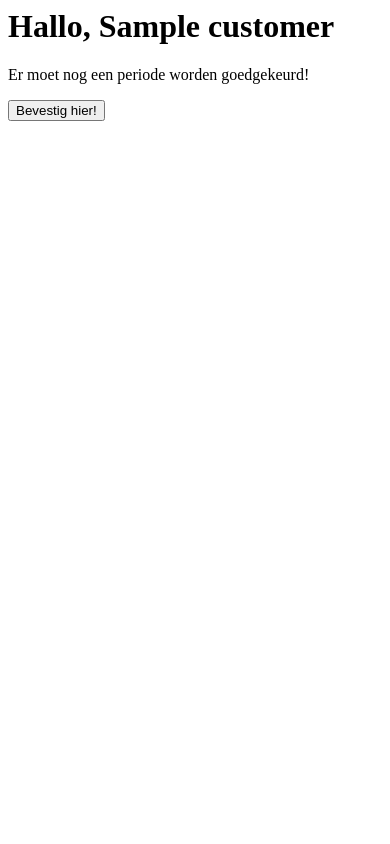
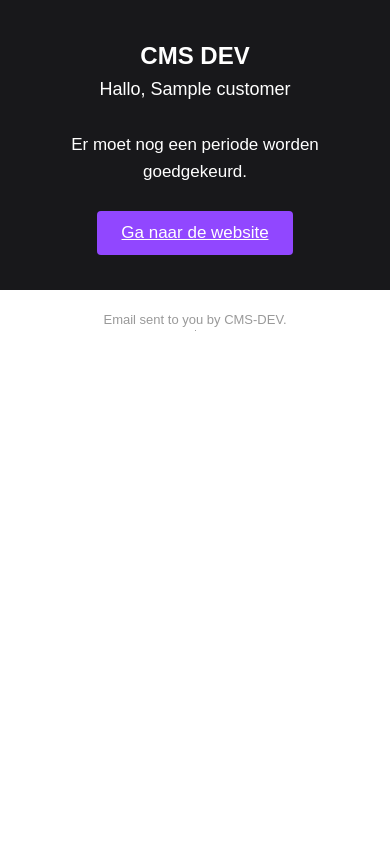
Before and after one commit to quinleys/CMS_DEV, a Symfony app: template back-end/templates/emails/period.html.twig in a window 390 px wide. Run offline with Twig, Linux system fonts and the light colour scheme; the template is opened without the code that fills it: most values are stand-ins (such as "Sample title", 1, 10 or a date in 2020); some libraries are stand-ins or nearby versions; grey boxes are pictures that could not be loaded.

Commit message:
email template

```diff
--- a/back-end/templates/emails/period.html.twig
+++ b/back-end/templates/emails/period.html.twig
@@ -1,4 +1,162 @@
+{# {% extends 'pdftemplate.html.twig' %}
+{% block body %}
+
 <h1> Hallo, {{ customer.name }} </h1>
 <p> Er moet nog een periode worden goedgekeurd! </p>
 
-<a href="https://127.0.0.1:8000/client"> <button> Bevestig hier!</button>
+<a target="_blank" style="text-decoration: underline;
+					color: #FFFFFF; font-family: sans-serif; font-size: 17px; font-weight: 400; line-height: 120%;"
+					href="https://127.0.0.1:8000/client">
+						Ga naar website
+					</a>
+
+{% endblock %} #}
+
+<html xmlns="http://www.w3.org/1999/xhtml">
+<head>
+	<meta http-equiv="content-type" content="text/html; charset=utf-8">
+  	<meta name="viewport" content="width=device-width, initial-scale=1.0;">
+ 	<meta name="format-detection" content="telephone=no"/>
+
+	<!-- Responsive Mobile-First Email Template by Konstantin Savchenko, 2015.
+	https://github.com/konsav/email-templates/  -->
+
+	<style>
+/* Reset styles */
+body { margin: 0; padding: 0; min-width: 100%; width: 100% !important; height: 100% !important;}
+body, table, td, div, p, a { -webkit-font-smoothing: antialiased; text-size-adjust: 100%; -ms-text-size-adjust: 100%; -webkit-text-size-adjust: 100%; line-height: 100%; }
+table, td { mso-table-lspace: 0pt; mso-table-rspace: 0pt; border-collapse: collapse !important; border-spacing: 0; }
+img { border: 0; line-height: 100%; outline: none; text-decoration: none; -ms-interpolation-mode: bicubic; }
+#outlook a { padding: 0; }
+.ReadMsgBody { width: 100%; } .ExternalClass { width: 100%; }
+.ExternalClass, .ExternalClass p, .ExternalClass span, .ExternalClass font, .ExternalClass td, .ExternalClass div { line-height: 100%; }
+
+/* Extra floater space for advanced mail clients only */
+@media all and (max-width: 600px) {
+	.floater { width: 320px; }
+}
+
+/* Set color for auto links (addresses, dates, etc.) */
+a, a:hover {
+	color: #127DB3;
+}
+.footer a, .footer a:hover {
+	color: #999999;
+}
+
+ 	</style>
+
+</head>
+
+<!-- BODY -->
+<!-- Set message background color (twice) and text color (twice) -->
+<body topmargin="0" rightmargin="0" bottommargin="0" leftmargin="0" marginwidth="0" marginheight="0" width="100%" style="border-collapse: collapse; border-spacing: 0; margin: 0; padding: 0; width: 100%; height: 100%; -webkit-font-smoothing: antialiased; text-size-adjust: 100%; -ms-text-size-adjust: 100%; -webkit-text-size-adjust: 100%; line-height: 100%;
+	background-color: #FFFFFF;
+	color: #000000;"
+	bgcolor="#18181B"
+	text="#000000">
+
+<!-- SECTION / BACKGROUND -->
+<!-- Set section background color -->
+<table width="100%" align="center" border="0" cellpadding="0" cellspacing="0" style="border-collapse: collapse; border-spacing: 0; margin: 0; padding: 0; width: 100%;" class="background"><tr><td align="center" valign="top" style="border-collapse: collapse; border-spacing: 0; margin: 0; padding: 0;"
+	bgcolor="#18181B">
+
+<!-- WRAPPER -->
+<!-- Set wrapper width (twice) -->
+<table border="0" cellpadding="0" cellspacing="0" align="center"
+	width="600" style="border-collapse: collapse; border-spacing: 0; padding: 0; width: inherit;
+	max-width: 600px;" class="wrapper">
+
+	<tr>
+		<td align="center" valign="top" style="border-collapse: collapse; border-spacing: 0; margin: 0; padding: 0; padding-left: 6.25%; padding-right: 6.25%; width: 87.5%;
+			padding-top: 20px;">
+
+			<!-- PREHEADER -->
+			<!-- Set text color to background color -->
+			<div style="display: none; visibility: hidden; overflow: hidden; opacity: 0; font-size: 1px; line-height: 1px; height: 0; max-height: 0; max-width: 0;
+			color: #FFFFFF;" class="preheader">
+			</div>
+
+			<!-- LOGO -->
+
+
+		</td>
+	</tr>
+
+	<!-- HEADER -->
+	<!-- Set text color and font family ("sans-serif" or "Georgia, serif") -->
+	<tr>
+		<td align="center" valign="top" style="border-collapse: collapse; border-spacing: 0; margin: 0; padding: 0; padding-left: 6.25%; padding-right: 6.25%; width: 87.5%; font-size: 24px; font-weight: bold; line-height: 130%;
+			padding-top: 20px;
+			color: #FFFFFF;
+			font-family: sans-serif;" class="header">
+				CMS DEV
+		</td>
+	</tr>
+	<tr>
+		<td align="center" valign="top" style="border-collapse: collapse; border-spacing: 0; margin: 0; padding: 0; padding-bottom: 3px; padding-left: 6.25%; padding-right: 6.25%; width: 87.5%; font-size: 18px; font-weight: 300; line-height: 150%;
+			padding-top: 5px;
+			color: #FFFFFF;
+			font-family: sans-serif;" class="subheader">
+				Hallo,  {{ customer.name }}
+		</td>
+	</tr>
+	<!-- PARAGRAPH -->
+	<!-- Set text color and font family ("sans-serif" or "Georgia, serif"). Duplicate all text styles in links, including line-height -->
+	<tr>
+		<td align="center" valign="top" style="border-collapse: collapse; border-spacing: 0; margin: 0; padding: 0; padding-left: 6.25%; padding-right: 6.25%; width: 87.5%; font-size: 17px; font-weight: 400; line-height: 160%;
+			padding-top: 25px;
+			color: #FFFFFF;
+			font-family: sans-serif;" class="paragraph">
+				Er moet nog een periode worden goedgekeurd.
+		</td>
+	</tr>
+
+	<!-- BUTTON -->
+
+	<tr>
+		<td align="center" valign="top" style="border-collapse: collapse; border-spacing: 0; margin: 0; padding: 0; padding-left: 6.25%; padding-right: 6.25%; width: 87.5%;
+			padding-top: 25px;
+			padding-bottom: 35px;" class="button"><a
+			href="https://127.0.0.1:8000/client" target="_blank" style="text-decoration: underline;">
+				<table border="0" cellpadding="0" cellspacing="0" align="center" style="max-width: 240px; min-width: 120px; border-collapse: collapse; border-spacing: 0; padding: 0;"><tr><td align="center" valign="middle" style="padding: 12px 24px; margin: 0; text-decoration: underline; border-collapse: collapse; border-spacing: 0; border-radius: 4px; -webkit-border-radius: 4px; -moz-border-radius: 4px; -khtml-border-radius: 4px;"
+					bgcolor="#9147FF"><a target="_blank" style="text-decoration: underline;
+					color: #FFFFFF; font-family: sans-serif; font-size: 17px; font-weight: 400; line-height: 120%;"
+					href="https://127.0.0.1:8000/client">
+						Ga naar de website
+					</a>
+			</td></tr></table></a>
+		</td>
+	</tr>
+
+<!-- End of WRAPPER -->
+</table>
+
+
+
+	<!-- FOOTER -->
+	<!-- Set text color and font family ("sans-serif" or "Georgia, serif"). Duplicate all text styles in links, including line-height -->
+	<tr>
+		<td align="center" valign="top" style="border-collapse: collapse; border-spacing: 0; margin: 0; padding: 0; padding-left: 6.25%; padding-right: 6.25%; width: 87.5%; font-size: 13px; font-weight: 400; line-height: 150%;
+			padding-top: 20px;
+			padding-bottom: 20px;
+			color: #999999;
+			font-family: sans-serif;" class="footer">
+
+			Email sent to you by CMS-DEV.
+
+				<!-- ANALYTICS -->
+				<img width="1" height="1" border="0" vspace="0" hspace="0" style="margin: 0; padding: 0; outline: none; text-decoration: none; -ms-interpolation-mode: bicubic; border: none; display: block;"
+				src="https://raw.githubusercontent.com/konsav/email-templates/master/images/tracker.png" />
+
+		</td>
+	</tr>
+
+<!-- End of WRAPPER -->
+</table>
+
+<!-- End of SECTION / BACKGROUND -->
+</td></tr></table>
+
+</body>
+</html>
--- a/back-end/templates/mail/period.html.twig
+++ b/back-end/templates/mail/period.html.twig
@@ -1,4 +1,8 @@
 {% extends 'pdftemplate.html.twig' %}
 {% block body %}
-<a href="https://127.0.0.1:8000/client" class="btn btn-primary" role="button" >Ga naar de website</a>
+<a target="_blank" style="text-decoration: underline;
+					color: #FFFFFF; font-family: sans-serif; font-size: 17px; font-weight: 400; line-height: 120%;"
+					href="https://127.0.0.1:8000/client">
+						Ga naar website
+					</a>
 {% endblock %}
```
Also changed, not shown: back-end/templates/pdftemplate.html.twig (+26 -0 lines), 1 other file.
